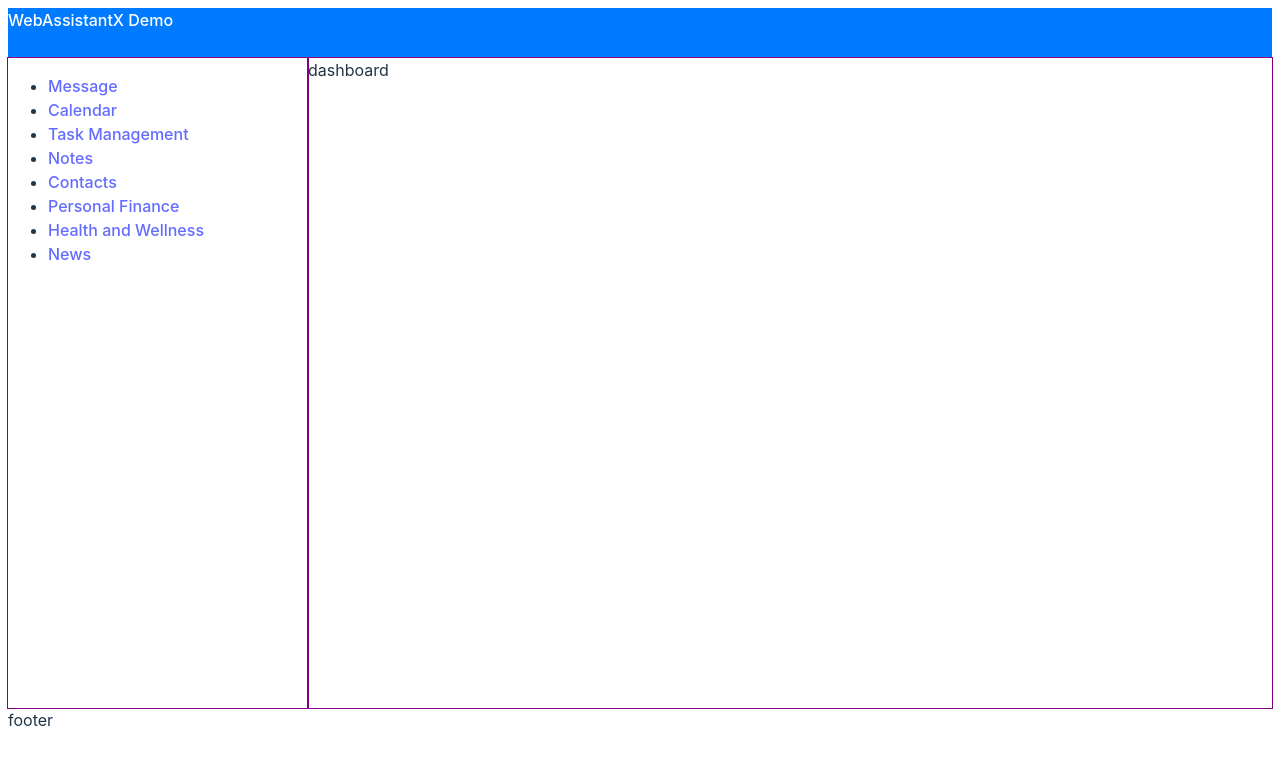
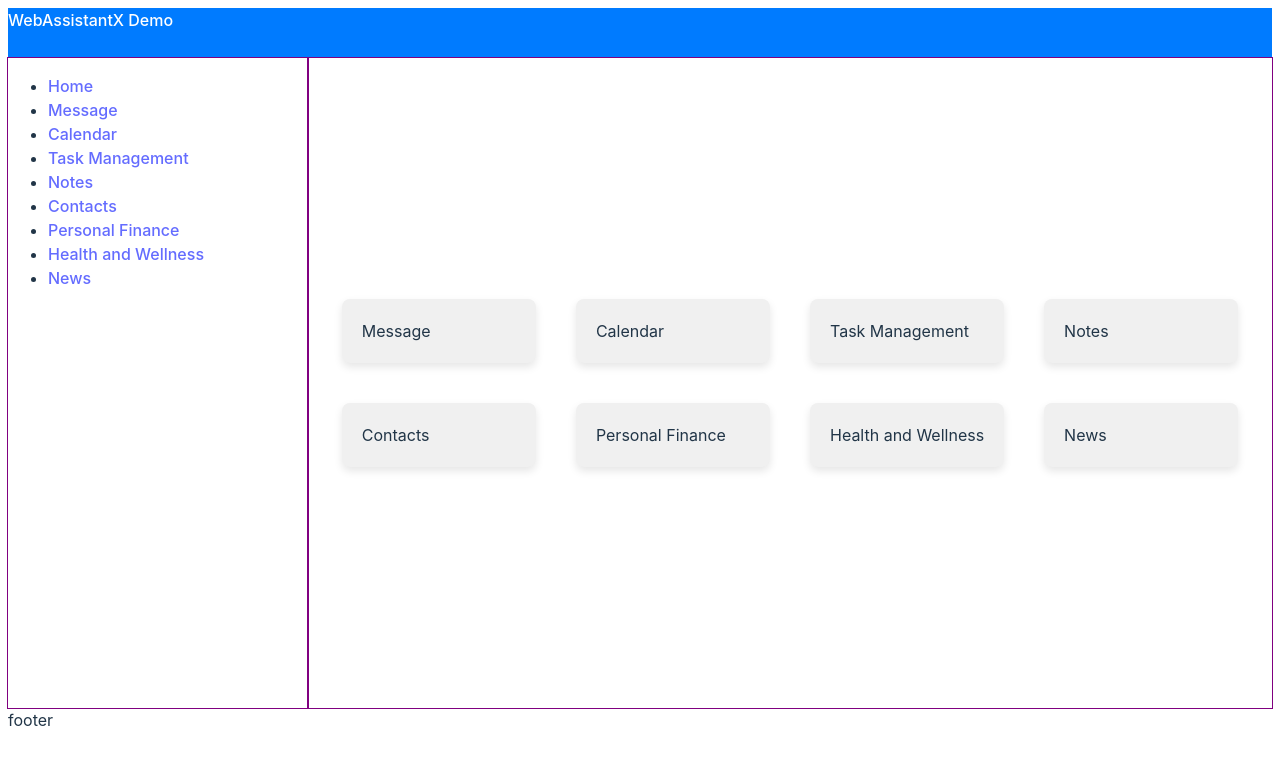
Before and after one commit to p-adams/webassistantx-react-proto, a React (Vite) app: page / in a window 1280 px wide. Shown: the top 764 px of the page. Built offline with nearby package versions, Linux system fonts and the light colour scheme.

Commit message:
init dashboard ui

```diff
--- a/src/components/AppSidebar/AppSidebar.tsx
+++ b/src/components/AppSidebar/AppSidebar.tsx
@@ -4,6 +4,9 @@ const AppSidebar = () => {
   return (
     <nav className="sidebar">
       <ul className="nav-links">
+        <li>
+          <Link to="/">Home</Link>
+        </li>
         <li>
           <Link to="/message">Message</Link>
         </li>
--- a/src/routes/AppDashboard/AppDashboard.css
+++ b/src/routes/AppDashboard/AppDashboard.css
@@ -1,2 +1,22 @@
 .app-dashboard {
+  display: flex;
+  flex-direction: column;
+  align-items: center;
+  justify-content: center;
+  position: relative;
+  height: 100%;
 }
+
+.app-grid {
+  display: grid;
+  align-items: center;
+  grid-template-columns: repeat(4, 1fr);
+  grid-template-rows: repeat(2, 1fr);
+  gap: 40px;
+}
+.app-item {
+  background-color: #f0f0f0;
+  padding: 20px;
+  border-radius: 8px;
+  box-shadow: 0 4px 8px rgba(0, 0, 0, 0.1);
+}
--- a/src/routes/AppDashboard/AppDashboard.tsx
+++ b/src/routes/AppDashboard/AppDashboard.tsx
@@ -1,9 +1,18 @@
 import "./AppDashboard.css";
 function AppDashboard() {
   return (
-    <div className="app-dashboard">
-      <div className="apps-grid">dashboard</div>
-    </div>
+    <section className="app-dashboard">
+      <div className="app-grid">
+        <div className="app-item">Message</div>
+        <div className="app-item">Calendar</div>
+        <div className="app-item">Task Management </div>
+        <div className="app-item">Notes</div>
+        <div className="app-item">Contacts</div>
+        <div className="app-item">Personal Finance</div>
+        <div className="app-item">Health and Wellness</div>
+        <div className="app-item">News</div>
+      </div>
+    </section>
   );
 }
 
```
